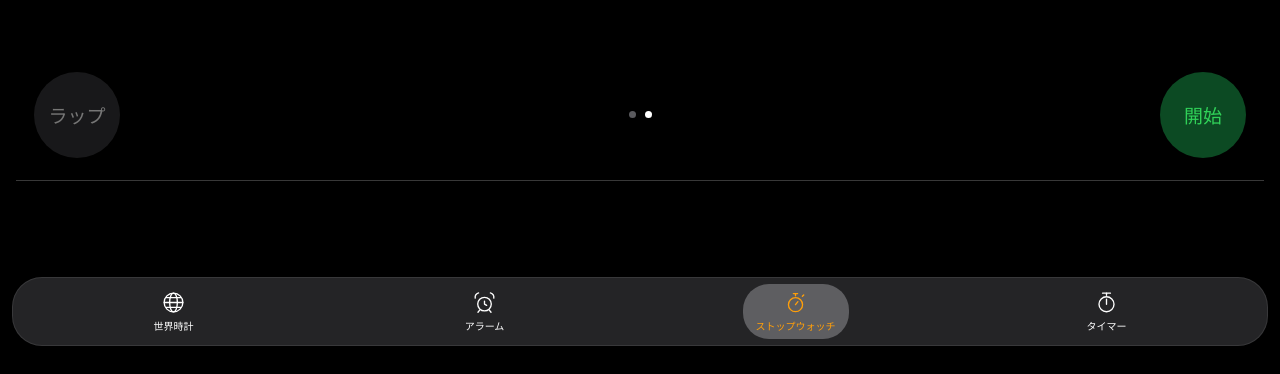
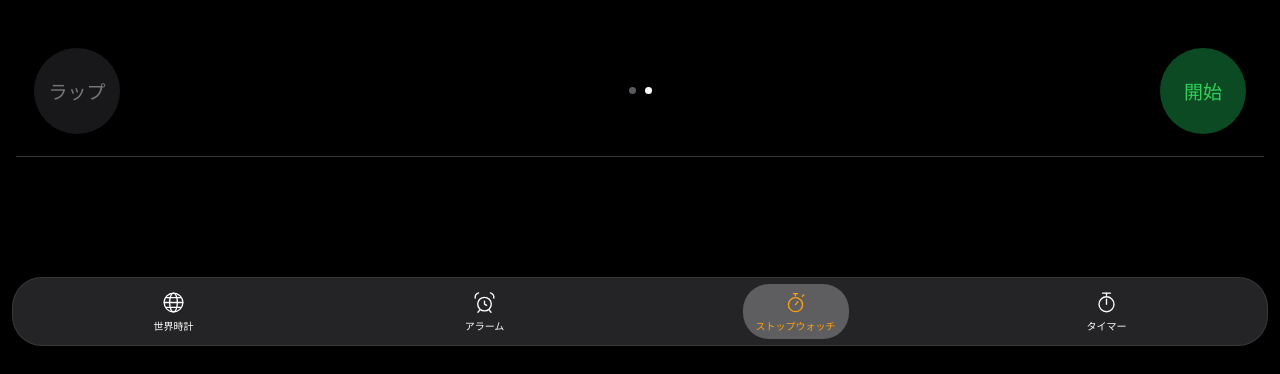
Before and after one commit to sho0628/stopwatch, a plain HTML site: page index.html in a window 1280 px wide. Shown: the part 450-824 px from the top of the page. Drawn offline with Linux system fonts and the light colour scheme.

Commit message:
開始・ラップボタンの位置を元に戻す(13vh→10vh)
Co-Authored-By: Claude Opus 5.5 <noreply@anthropic.com>
Claude-Session: https://claude.ai/code/session_01PoPLoF871UGxQmYB5AFQ2S

```diff
--- a/index.html
+++ b/index.html
@@ -78,7 +78,7 @@
     font-size: 22vw; font-weight: 100; line-height: 1; letter-spacing: -0.01em;
     font-variant-numeric: tabular-nums; font-feature-settings: "tnum"; white-space: nowrap;
   }
-  .controls { flex: 0 0 auto; margin-top: 13vh; display: flex; align-items: center; justify-content: space-between; padding: 0 34px; }
+  .controls { flex: 0 0 auto; margin-top: 10vh; display: flex; align-items: center; justify-content: space-between; padding: 0 34px; }
   .btn {
     width: 86px; height: 86px; border-radius: 50%; border: none;
     font-size: 19px; font-weight: 400;
```
